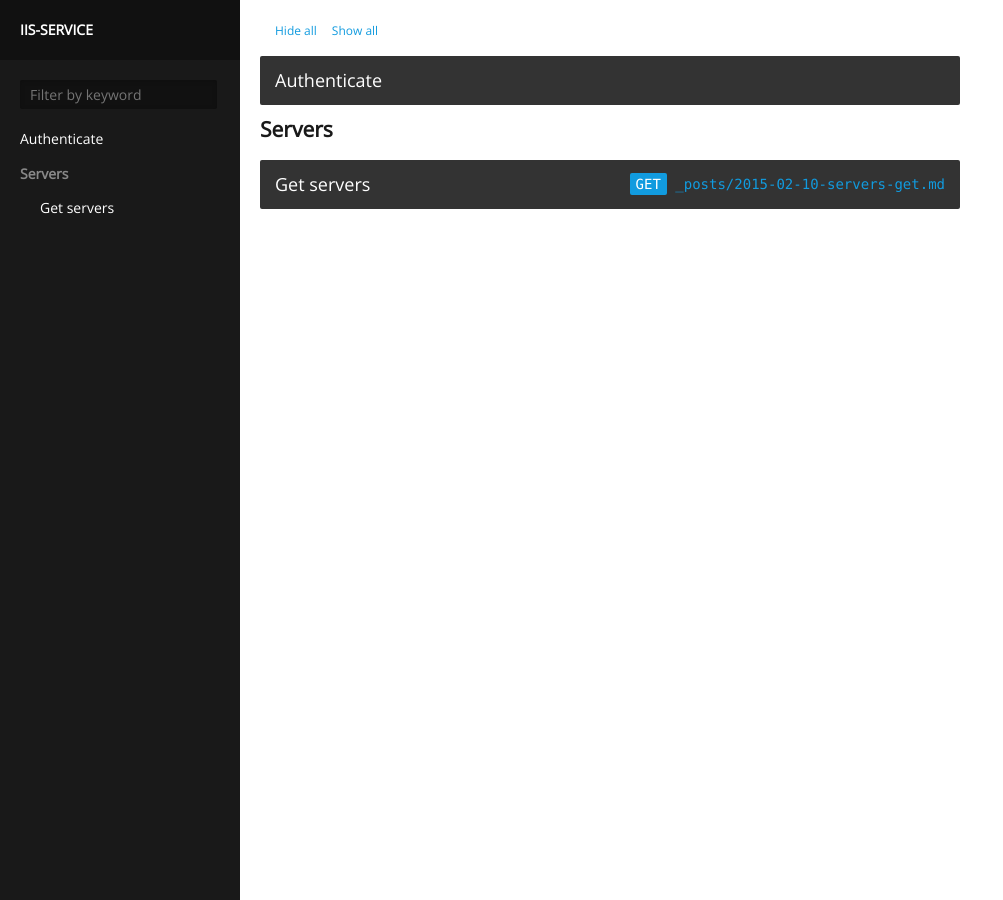
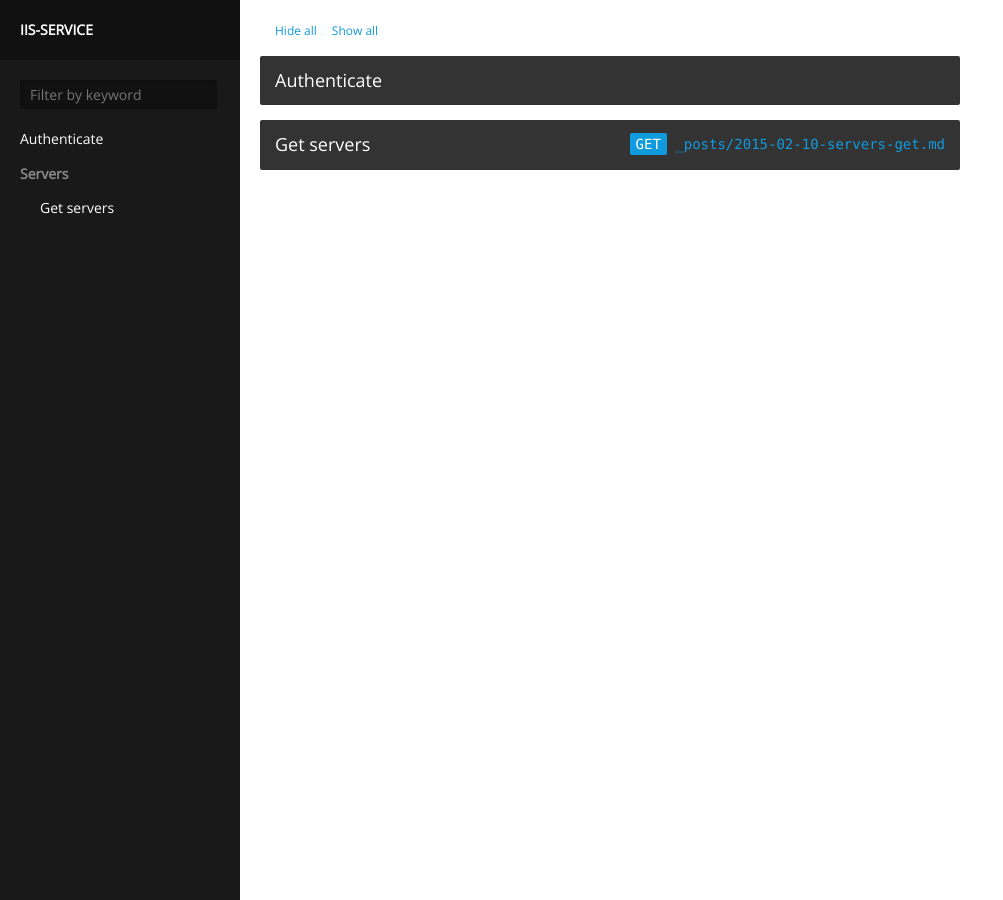
Before and after one commit to exira-legacy/iis-ops, a Jekyll site: the page built from index.html, in a window 1280 px wide. Shown: the whole page, without its empty margins (0-1003 px from the left). Built offline with Jekyll 4.4.1, drawn with Linux system fonts in a browser that asks for light colours.

Commit message:
Remove category name from overview.

```diff
--- a/index.html
+++ b/index.html
@@ -18,7 +18,7 @@ layout: default
 	{% endif %}
 {% endfor %}
 {% for category in site.categories %}
-<h2>{{ category | first }}</h2>
+	<!-- <h2>{{ category | first }}</h2> -->
 	{% for posts in category %}
 		{% for post in posts %}
 			{% if post.url %}
```
